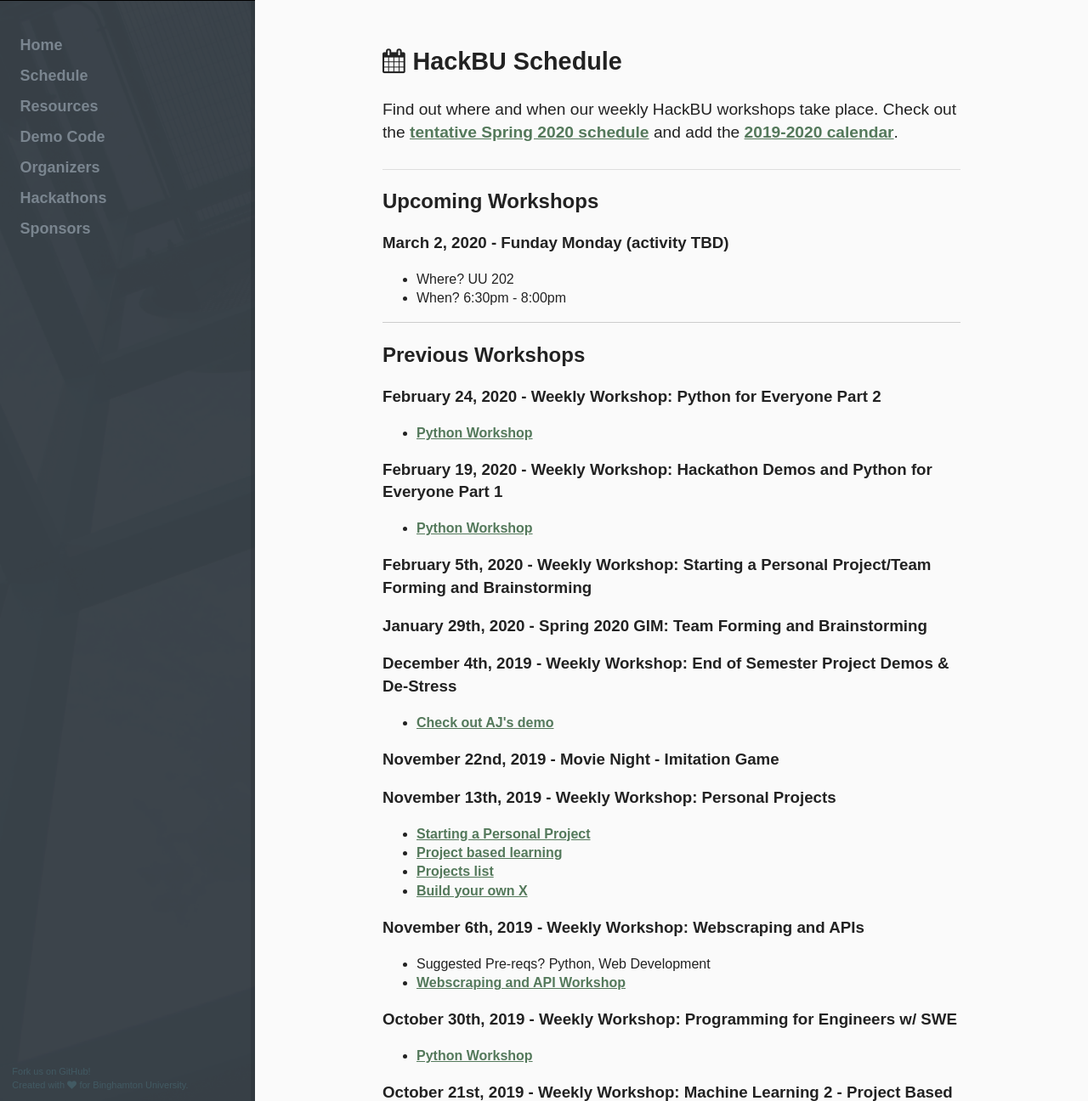
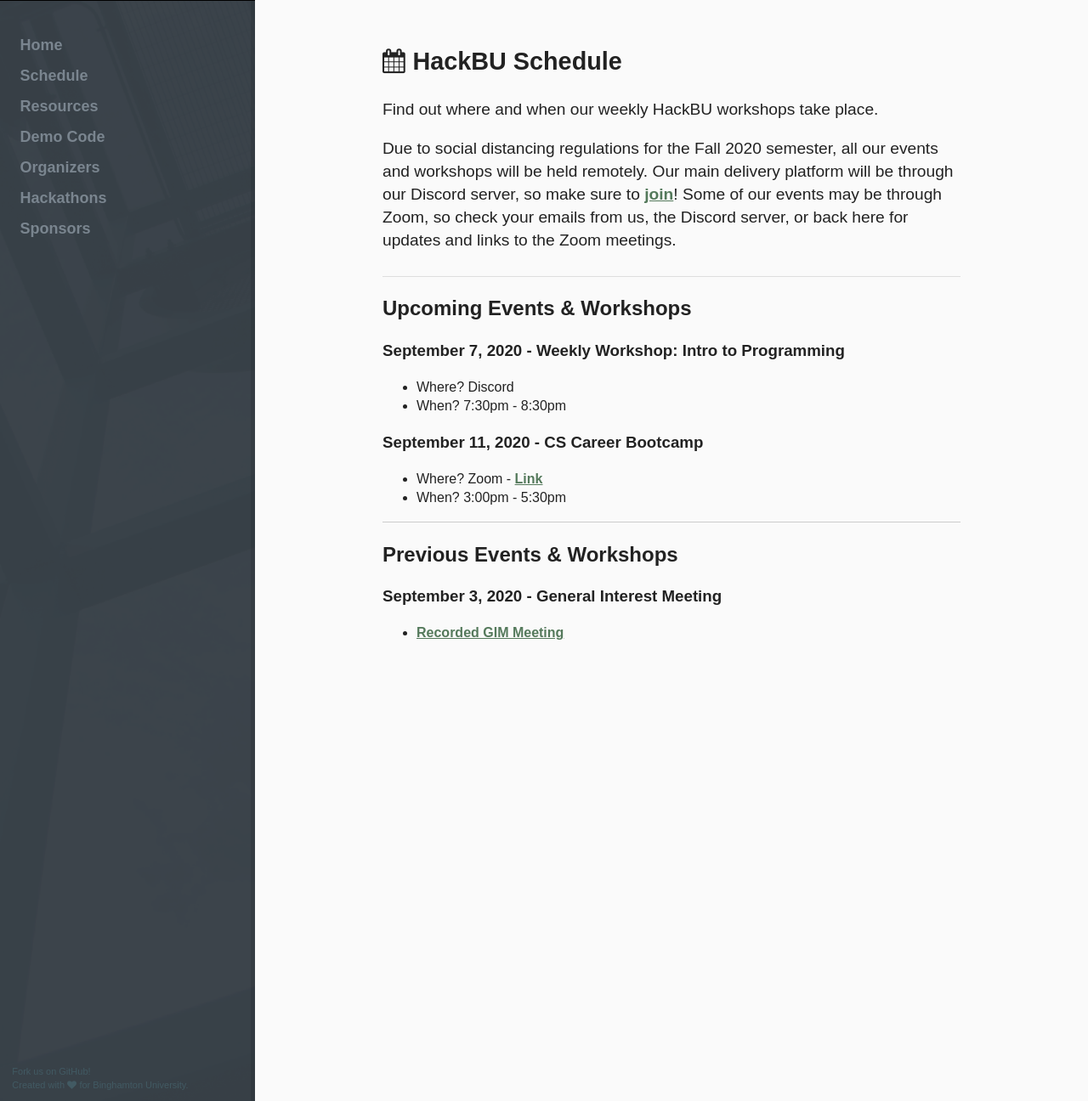
Before and after one commit to hackbinghamton/hackbinghamton.github.io, a Jekyll site: the page built from schedule/index.html, in a window 1280 px wide and 1400 px high, cut to the strip 104-1400 px from the top of the window. Shown: the whole strip at 85% size. Built offline with Jekyll 4.4.1, drawn with Linux system fonts in a browser that asks for light colours; some of the changed text lies outside the part shown.

Commit message:
updated schedule

```diff
--- a/index.html
+++ b/index.html
@@ -7,7 +7,8 @@
 
 <div class="article article-introduction">
 	<h2><i class="fa fa-laptop"></i>Let's Code!</h2>
-	<p>HackBU exists to foster a community of individuals who solve problems through the innovative use of technology. We host weekly development workshops</a>, organize <a href="/hackathons/">trips to hackathons</a>, and hold <a href="http://hackbu.org/2020s/" title="The HackBU Hackathon">our own hackathon</a> yearly.</p>
+	<p>HackBU exists to foster a community of individuals who solve problems through the innovative use of technology. We host weekly development workshops, organize <a href="/hackathons/">trips to hackathons</a>, and hold <a href="http://hackbu.org/2020s/" title="The HackBU Hackathon">our own hackathon</a> yearly.
+	</p>
 
 	<p>Get on our mailing list for weekly news, updates, and informations about our workshops and hackathon.</p>
 	<form action="http://hackbu.us3.list-manage1.com/subscribe" method="get" class="article-introduction-form clearfix">
@@ -18,6 +19,7 @@
 	</form>
 
 	<p>Join our online community <a href="https://discord.gg/Xka5uUh">here</a>.</p>
+	<p>Miss our GIM? Check out our <a target="_blank" href="https://www.youtube.com/watch?v=45GMeJTPJWw&feature=youtu.be">recorded video</a> and don't hesitate to contact us if you have any questions! </p>
 </div>
 
 <div class="article article-social">
--- a/schedule/index.html
+++ b/schedule/index.html
@@ -6,156 +6,45 @@
 
 <div class="article article-introduction">
     <h2><i class="fa fa-calendar"></i>HackBU Schedule</h2>
-	<p>Find out where and when our weekly HackBU workshops take place. Check out the <a href="https://docs.google.com/spreadsheets/d/1zmOsF-cjK4nM38cQ-fCQk6Gjm-pI4b_n3yJc0leoHrs/edit?usp=sharing">tentative Spring 2020 schedule</a> and add the <a href="https://calendar.google.com/calendar/r?cid=YmluZ2hhbXRvbi5lZHVfa3VpZzFnbXNibXU5czZhbGY0aDEzaDhuNm9AZ3JvdXAuY2FsZW5kYXIuZ29vZ2xlLmNvbQ">2019-2020 calendar</a>. </p>
+	<p>Find out where and when our weekly HackBU workshops take place. <p/>
+
+  <p>
+    Due to social distancing regulations for the Fall 2020 semester, all our events and workshops will be held remotely. Our main delivery platform will be through our Discord server, so make sure to <a target="_blank" href="https://discord.gg/Xka5uUh">join</a>! Some of our events may be through Zoom, so check your emails from us, the Discord server, or back here for updates and links to the Zoom meetings.
+
+    <!-- Check out the <a href="https://docs.google.com/spreadsheets/d/1zmOsF-cjK4nM38cQ-fCQk6Gjm-pI4b_n3yJc0leoHrs/edit?usp=sharing">tentative Spring 2020 schedule</a> and add the <a href="https://calendar.google.com/calendar/r?cid=YmluZ2hhbXRvbi5lZHVfa3VpZzFnbXNibXU5czZhbGY0aDEzaDhuNm9AZ3JvdXAuY2FsZW5kYXIuZ29vZ2xlLmNvbQ">2019-2020 calendar</a>.-->
+  </p>
 </div>
-<h2> Upcoming Workshops </h2>
-    <h3> March 2, 2020 - Funday Monday (activity TBD) </h3>
+
+<h2> Upcoming Events & Workshops </h2>
+    <h3> September 7, 2020 - Weekly Workshop: Intro to Programming </h3>
     <ul>
       <li>
-        Where? UU 202
+        Where? Discord
       </li>
       <li>
-        When? 6:30pm - 8:00pm
-      </li>
-    </ul>
-    <hr>
-<h2> Previous Workshops </h2>
-<div class="article">
-
-  <h3> February 24, 2020 - Weekly Workshop: Python for Everyone Part 2 </h3>
-    <ul>
-      <li>
-	      <a href="https://github.com/HackBinghamton/PythonWorkshop>">Python Workshop </a>
+        When? 7:30pm - 8:30pm
       </li>
     </ul>
 
-  <h3> February 19, 2020 - Weekly Workshop: Hackathon Demos and Python for Everyone Part 1 </h3>
+    <h3> September 11, 2020 - CS Career Bootcamp </h3>
     <ul>
       <li>
-	      <a href="https://github.com/HackBinghamton/PythonWorkshop>">Python Workshop </a>
+        Where? Zoom - <a target="_blank" href="https://binghamton.zoom.us/j/95315591578"> Link </a>
+      </li>
+      <li>
+        When? 3:00pm - 5:30pm
+      </li>
+    </ul>
+<hr>
+
+<h2> Previous Events & Workshops </h2>
+<div class="article">
+
+  <h3> September 3, 2020 - General Interest Meeting </h3>
+    <ul>
+      <li>
+	      <a target="_blank" href="https://www.youtube.com/watch?v=45GMeJTPJWw&feature=youtu.be">Recorded GIM Meeting</a>
       </li>
     </ul>
 
-  <h3> February 5th, 2020 - Weekly Workshop: Starting a Personal Project/Team Forming and Brainstorming </h3>
-
-  <h3> January 29th, 2020 - Spring 2020 GIM: Team Forming and Brainstorming </h3>
-
-  <h3> December 4th, 2019 - Weekly Workshop: End of Semester Project Demos & De-Stress </h3>
-  <ul>
-    <li>
-	 <a href="https://github.com/ajstensland/slyther"> Check out AJ's demo </a>
-    </li>
-  </ul>
-  <h3> November 22nd, 2019 - Movie Night - Imitation Game </h3>
-  <h3> November 13th, 2019 - Weekly Workshop: Personal Projects </h3>
-  <ul>
-    <li>
-      <a href="https://github.com/HackBinghamton/IntroToProgrammingWorkshop/blob/master/StartingAPersonalProject.md"> Starting a Personal Project </a>
-    </li>
-    <li>
-      <a href="https://github.com/tuvtran/project-based-learning"> Project based learning</a>
-      </li>
-        <li>
-      <a href="https://github.com/karan/projects"> Projects list</a>
-      </li>
-        <li>
-      <a href="https://github.com/danistefanovic/build-your-own-x"> Build your own X </a>
-      </li>
-  </ul>
-  <h3> November 6th, 2019 - Weekly Workshop: Webscraping and APIs</h3>
-  <ul>
-    <li>
-      Suggested Pre-reqs? Python, Web Development
-    </li>
-      <li>
-      <a href="https://github.com/HackBinghamton/Webscraping-APIsWorkshop"> Webscraping and API Workshop </a>
-    </li>
-  </ul>
-  <h3> October 30th, 2019 - Weekly Workshop: Programming for Engineers w/ SWE</h3>
-  <ul>
-    <li>
-      <a href="https://github.com/HackBinghamton/PythonWorkshop/"> Python Workshop </a>
-    </li>
-  </ul>
-  <h3> October 21st, 2019 - Weekly Workshop: Machine Learning 2 - Project Based ML</h3>
-  <ul>
-    <li>
-      Suggested Pre-reqs? ML Part 1, Python, Data Science
-    </li>
-      <li>
-      <a href="https://github.com/HackBinghamton/MachineLearningWorkshopWeek2">  Machine Learning Workshop Week 2 </a>
-    </li>
-    <li>
-    <a href="https://github.com/cfiutak1/HackBU2018-Fake-News-Detector"> Hack BU 2018 Fake News Project </a>
-  </li>
-  </ul>
-  <h3> October 16th, 2019 - Weekly Workshop: Machine Learning 1 - Intro to ML </h3>
-  <ul>
-    <li>
-      Suggested Pre-reqs? Python, Data Science
-    </li>
-    <li>
-      <a href="https://github.com/HackBinghamton/MachineLearningWorkshopWeek1"> Machine Learning Workshop Week 1 </a>
-    </li>
-    <li>
-      <a href="https://playground.tensorflow.org"> Neural Network Playground</a>
-    </li>
-  </ul>
-
-  <h3> October 9th, 2019 - No Meeting: Yom Kippur</h3>
-
-  <h3> October 2nd, 2019 - Weekly Workshop: Data Science and Engineering</h3>
-    <ul>
-      <li>
-        <a href="https://github.com/HackBinghamton/DataScienceWorkshop/"> Data Science Workshop </a>
-      </li>
-      <li>
-        Suggested prerequisites: Python
-      </li>
-    </ul>
-  <h3> September 25th, 2019 - Weekly Workshop: Web Development</h3>
-    Interested in building your own website? Check out our web development workshop!
-    <ul>
-  <li>
-    <b><a href="https://github.com/HackBinghamton/WebDevelopmentWorkshop"> Web Dev Workshop </a></b>
-  </li>
-    </ul>
-  <h3> September 16th, 2019 - Weekly Workshop: Python for Everyone Part 2</h3>
-    The second part of our Python for Everyone workshop.
-    <ul>
-      <li>
-  	    <b><a href="https://github.com/HackBinghamton/PythonWorkshop/"> Python Workshop </a> </b>
-      </li>
-    </ul>
-  <h3> September 11th, 2019 - Weekly Workshop: Python for Everyone Part 1</h3>
-    Whether you want to learn Python or improve upon the Python skills you already have, check out our Python workshop! This workshop is designed for all skill levels so don’t worry if you have no experience.
-    <ul>
-      <li>
-  	    <b><a href="https://github.com/HackBinghamton/PythonWorkshop/"> Python Workshop </a> </b>
-      </li>
-    </ul>
- <h3> September 7th, 2019 - Saturday Sprint: CS Career Bootcamp with ACM</h3>
-  Take a look at the slides on explaining technical interview and behavioral interviewing to prep for your job search!
-  <ul>
-    <li>
-	    <b><a href="https://slides.com/theasocialmatzah/techinterviews/"> Technical Interviews </a> </b>
-    </li>
-    <li>
-      <b><a href="saturday_sprint/BehavioralInterviews.pdf"> Behavorial Interviews </a> </b>
-    </li>
-  </ul>
-   <h3>September 4, 2019 - Intro to Programming and Starting a Personal Project</h3>
-        Get started by taking a look at our Intro to Programming Workshop! If you have some experience programming, check out previous hackathon projects to get some inspiration for starting a personal project.
-    </p>
-    <ul>
-        <li>
-            <b><a href="https://github.com/HackBinghamton/IntroToProgrammingWorkshop">Intro To Programming Workshop Repository</a></b>
-	</li>
-	<li>
-		<b><a href="https://hackbu2018s.devpost.com">Previous Hackathon Projects</a></b>
-	</li>
-    </ul>
 </div>
-    </ul>
-
-</div>
```
